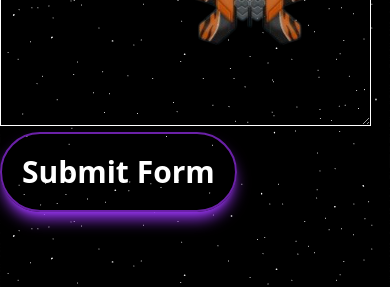
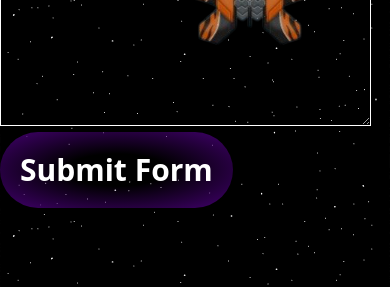
Before and after one commit to Baraa-Baba/BaraaBaba, a Next.js app: page / in a window 390 px wide. Shown: the part 280-567 px from the top of the page. Built offline with nearby package versions, Linux system fonts and the light colour scheme.

Commit message:
did some minor improvements
changed submit button style added some margin to project and fixed the mobile responsive issue about the introduction

```diff
--- a/components/Contact.jsx
+++ b/components/Contact.jsx
@@ -51,13 +51,16 @@ const Contact = () => {
                     border-[1px] border-white"
                             name="message" rows="6" required></textarea>
                     </div>
-                    <button type="submit" className="rounded-full font-bold text-3xl border-2
-                 border-purple-800 bg-transparent shadow-lg shadow-purple-600 p-5
-                 text-white
-                 hover:bg-purple-900">Submit Form</button>
+                    <button type="submit" className="rounded-full font-bold text-3xl
+                  bg-transparent shadow-lg hover:shadow-purple-600 p-5
+                 text-white contact-effect
+                 ">Submit Form</button>
                 </form>
             </div>
             <style jsx>{`
+            .contact-effect{
+                background: radial-gradient(#0000 30%, #42006e);
+            }
             .slide {
     -webkit-animation: slide 0.5s forwards;
     -webkit-animation-delay: 2s;
--- a/components/Introdution.jsx
+++ b/components/Introdution.jsx
@@ -38,6 +38,17 @@ const Myname = () => {
             var scale = 1
         }
 
+        if (innerWidth > 600) {
+            var tipX = innerWidth - 250
+            var tipscale = 1
+            var frictionD = 3
+            var torqueD = 0.4
+        } else {
+            var frictionD = 0
+            var torqueD = 0
+            var tipX = 175
+            var tipscale = 0.75
+        }
         var url
         for (var i = 1; i < 27; i++) {
         /*B */    i == 1 || i == 6 || i == 8 ? url = 'https://i.ibb.co/93KcsPy/1.png' : null
@@ -53,8 +64,8 @@ const Myname = () => {
              /*L*/ i == 22 ? url = 'https://i.ibb.co/T13FtxR/22.png' : null
              /*P*/ i == 24 ? url = 'https://i.ibb.co/JCL187K/24.png' : null
             var letter = Matter.Bodies.rectangle((40 + X) * scale, 200 + Y, 80 * scale, 80 * scale, {
-                friction: 3,
-                torque: 0.6,
+                friction: frictionD,
+                torque: torqueD,
                 render: {
                     sprite: {
                         texture: url,
@@ -76,13 +87,6 @@ const Myname = () => {
                 X = 40
             }
             Matter.World.add(engine.world, letter);
-        }
-        if (innerWidth > 600) {
-            var tipX = innerWidth - 250
-            var tipscale = 1
-        } else {
-            var tipX = 200
-            var tipscale = 0.75
         }
         let tip = Matter.Bodies.rectangle(tipX, 100, 80, 80, {
             friction: 0.3,
--- a/components/LoadingPage.jsx
+++ b/components/LoadingPage.jsx
@@ -27,7 +27,7 @@ const LoadingPage = () => {
     }, [])
     return (
         <div className="w-[100vw] h-[100vh] flex bg-gray-700">
-            <h1 className='justify-center justify-items-center flex items-center text-4xl text-white'>{Loading_text}</h1>
+            <h1 className='text-center text-4xl text-white'>{Loading_text}</h1>
         </div>
     );
 }
--- a/components/projects.jsx
+++ b/components/projects.jsx
@@ -9,14 +9,14 @@ const Projects = () => {
     const [imageeditor, setimageeditor] = useState(false)
     return (
         <div className="text-white">
-            <div tabIndex={14} className='mb-10 opacity-90 sm:w-[70vw] relative h-[70vh] max-w-[100vw] w-[100vw]'>
+            <div tabIndex={14} className='mt-10 opacity-90 mb-24 sm:w-[70vw] relative h-[70vh] max-w-[100vw] w-[100vw]'>
                 <a href="https://baraa-baba.github.io/hangman-game/"
                     target={'about:blank'} className="text-white text-4xl">hangman game</a>
                 <button title='click to see description' onClick={() => sethangman_desc(!hangman_desc)}
                     className="text-4xl cursor-pointer rounded-full bg-green-400 ml-5">?</button>
                 {/*this is div is to contain the iframe and overlay so the overlay fits perfectly*/}
                 <div className='relative'>
-                    <iframe className="sm:w-[70vw] h-[70vh] max-w-[100vw] w-[100vw]"
+                    <iframe className="sm:w-[70vw] h-[70vh] max-w-[100vw] w-[100vw] mb-10"
                         src="https://baraa-baba.github.io/hangman-game/">
                         <Image src={hangmanss} width={999} height={999} alt='hangman website screenshot' />
                     </iframe>
@@ -38,7 +38,7 @@ const Projects = () => {
                     </div>}
                 </div>
             </div>
-            <div tabIndex={20} className="opacity-90 sm:ml-[30vw] ml-0">
+            <div tabIndex={20} className="mt-10 opacity-90 sm:ml-[30vw] ml-0 mb-10">
                 <a href="https://baraa-baba.github.io/to-do-list/" target={'about:blank'}
                     className="text-white text-4xl">To do list</a>
                 <button title='click to see description' onClick={() => settodo_desc(!todo_desc)}
```
